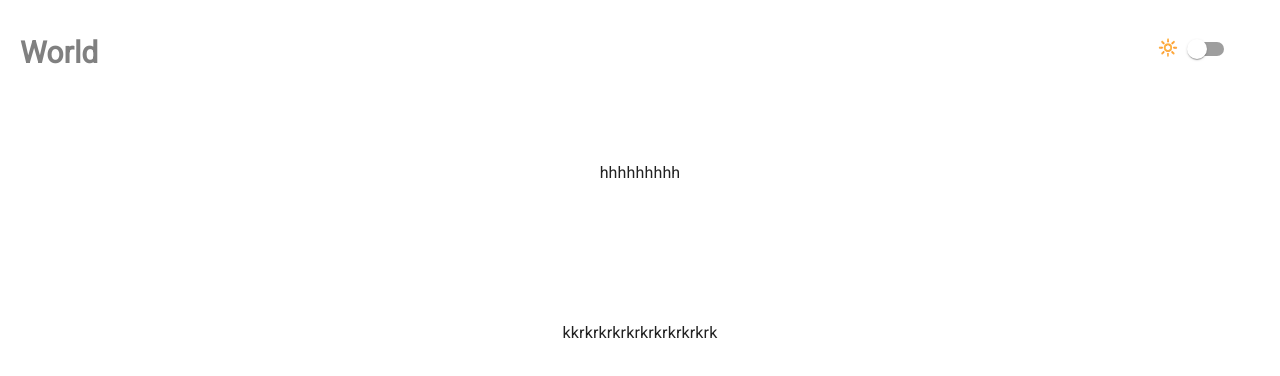
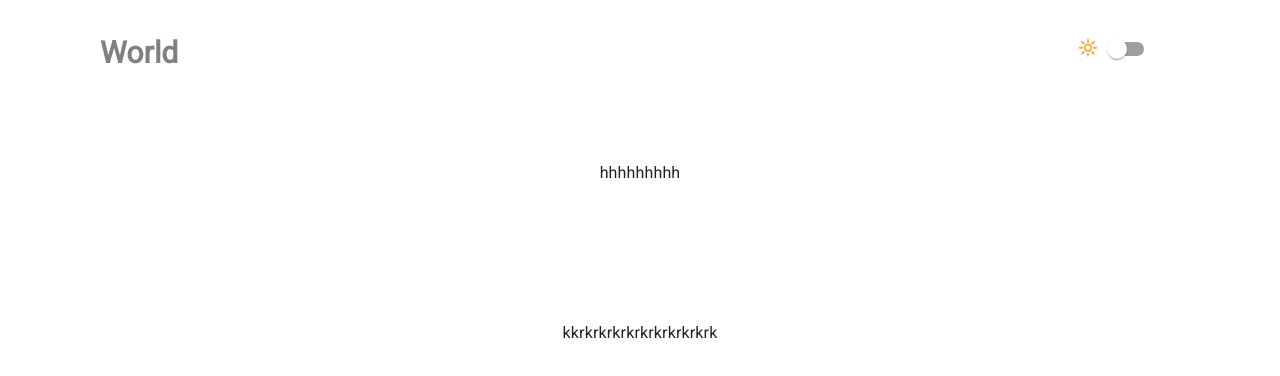
Before and after one commit to zigzagdev/world-heritage, a React (Create React App) app in the folder app/: page / in a window 1280 px wide. Shown: the top 376 px of the page. Built offline with nearby package versions, Linux system fonts and the light colour scheme; the HTML template or start-up script is replaced by a standard one.

Commit message:
fixWidthBrowser

```diff
--- a/app/src/layouts/Header.tsx
+++ b/app/src/layouts/Header.tsx
@@ -4,37 +4,9 @@ import Theme from "../components/Toogle";
 import MediaQuery from "react-responsive";
 
 const outline = {
-    display: 'flex',
-}
-
-const right2 = {
-    display: "block",
-    margin: '30px 10px'
-};
-
-const headerSame = {
     display: "flex",
-    marginLeft: "40px",
-};
-
-const maxHeaderSame = {
-    display: "flex",
-    marginLeft: "700px",
-};
-
-const tabHead = {
-    display: "flex",
-    marginLeft: "100px"
-};
-
-const sameLine = {
-    display: "flex",
-    margin: '30px 10px'
-}
-
-const tabLine = {
-    display: "flex",
-    margin: "30px 0"
+    margin: "30px 20px",
+    justifyContent: "space-between"
 }
 
 const title = {
@@ -59,11 +31,11 @@ const Header = () => {
     return (
         <div>
             <MediaQuery query="(max-width: 640px)">
-                <div style={{display: "flex", margin: "30px 20px", justifyContent: "space-between"}}>
+                <div style={outline}>
                     <div>
                         <div>
                             <a href="/" style={{textDecoration: "none"}}>
-                                <strong style={font}>World</strong>
+                                <strong style={{fontSize: '20px'}}>World Heritage</strong>
                             </a>
                         </div>
                     </div>
@@ -107,7 +79,7 @@ const Header = () => {
                 </div>
             </MediaQuery>
             <MediaQuery query="(min-width: 1025px)">
-                <div style={{display: "flex", margin: "30px 20px", justifyContent: "space-between"}}>
+                <div style={{display: "flex", margin: "30px 100px", justifyContent: "space-between"}}>
                     <div>
                         <div>
                             <a href="/" style={{textDecoration: "none"}}>
```
